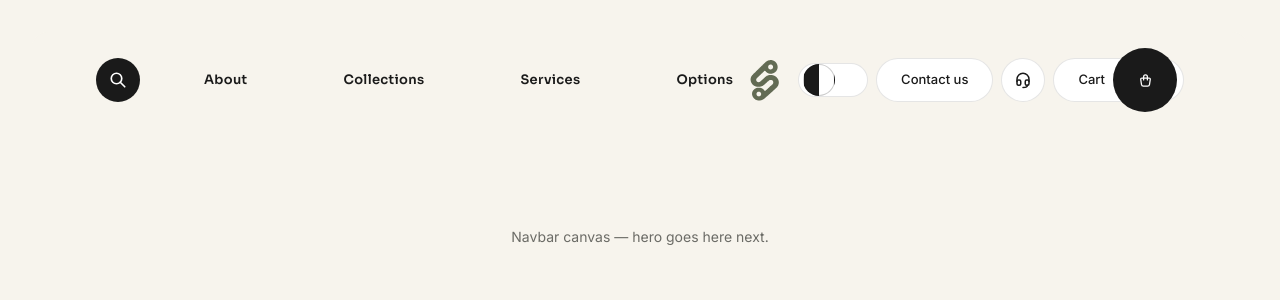
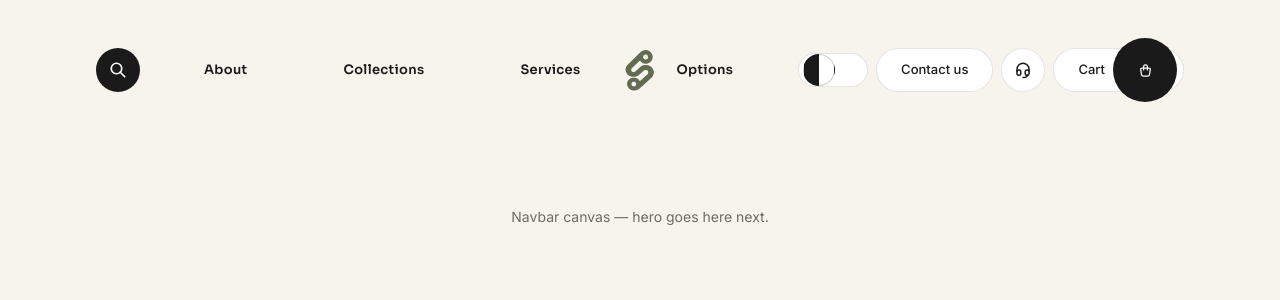
Before and after one commit to 0xkhingx/circuits-and-soles, a Next.js app: page / in a window 1280 px wide. Shown: the top 300 px of the page. Built offline with nearby package versions, Linux system fonts and the light colour scheme.

Commit message:
fix: pin logo to bar midpoint with absolute centering

```diff
--- a/components/nav.tsx
+++ b/components/nav.tsx
@@ -11,7 +11,7 @@ const links = [
 
 export function Nav() {
   return (
-    <div className="grid grid-cols-[1fr_auto_1fr] items-center px-5 py-4 md:px-8">
+    <div className="relative flex items-center justify-between px-5 py-4 md:px-8">
       {/* Left cluster: search anchor + text links */}
       <div className="flex items-center gap-8">
         <button
@@ -29,8 +29,12 @@ export function Nav() {
         </nav>
       </div>
 
-      {/* Center: logo mark only, true horizontal center */}
-      <Link href="/" aria-label="Circuits&Soles home" className="justify-self-center">
+      {/* Center: logo mark only, pinned to the bar's exact midpoint */}
+      <Link
+        href="/"
+        aria-label="Circuits&Soles home"
+        className="absolute left-1/2 top-1/2 -translate-x-1/2 -translate-y-1/2"
+      >
         <Image
           src="/assets/logo/symbol.svg"
           alt=""
```
